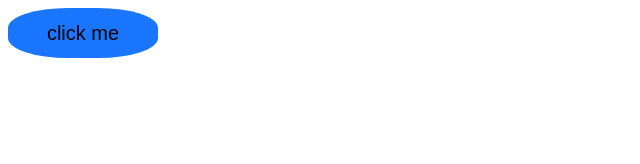
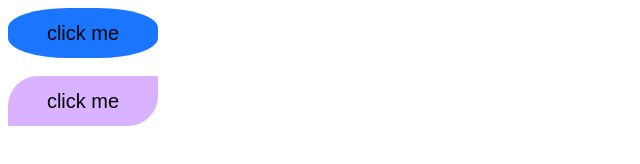
Before and after one commit to khardeaditya/assign13, a plain HTML site: page index.html in a window 1280 px wide. Shown: the whole page, without its empty margins (0-640 px from the left). Drawn offline with Linux system fonts and the light colour scheme.

Commit message:
button 2 added

```diff
--- a/index.html
+++ b/index.html
@@ -14,13 +14,17 @@
     }
     .btn-1{
         font-size: 20px;
-        background-color:  #1a75ff
-;
+        background-color:  #1a75ff;
     }
-
+    .btn-2{
+font-size: 20px;
+background-color:  #d9b3ff;
+border-radius: 30px 0 30px 0;
+    }
 </style>
 <body>
-    <button class="btn btn-1">click me</button>
+    <button class="btn btn-1">click me</button> <br/><br/>
+    <button class="btn btn-2">click me</button>
 
 
 </body>
```
